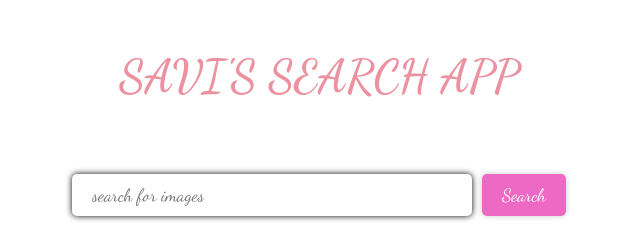
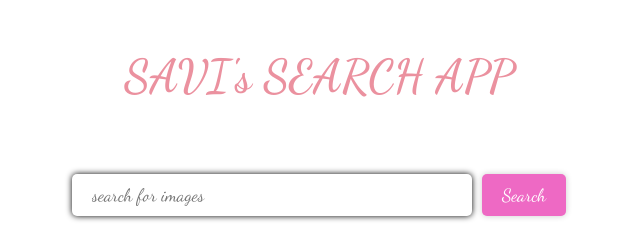
Before and after one commit to visavilwa1/Image-Search-App, a plain HTML site: page index.html in a window 1280 px wide. Shown: the top 240 px of the page, 321-961 px from the left. Drawn offline with Linux system fonts and the light colour scheme.

```diff
--- a/index.html
+++ b/index.html
@@ -11,7 +11,8 @@
 <body>
 
 
- <h1>SAVI'S SEARCH APP</h1>
+ <h1>SAVI's SEARCH APP</h1>
+
   <form action="">
     <input type="text" id="search-input" placeholder="search for images">
     <button id="search-button">Search</button>
--- a/style.css
+++ b/style.css
@@ -18,6 +18,7 @@
     margin: 40px 0 60px 0;
     color: #eb919f;
 }
+
 form{
     display: flex;
     justify-content: center;
```
